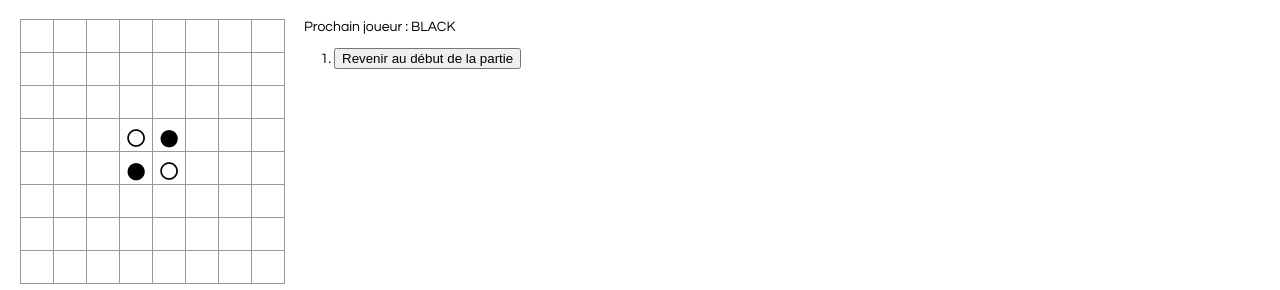
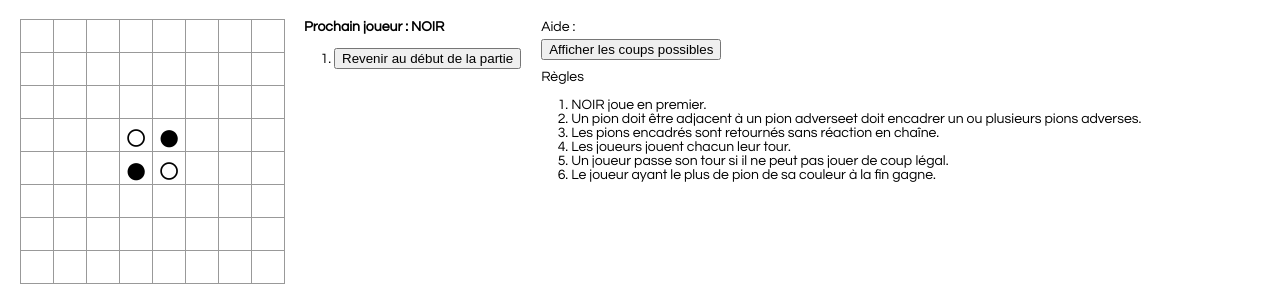
Before and after one commit to fmarissel/javascript-frameworks, a React app in the folder reversi-reactjs/: page / in a window 1280 px wide. Built offline with nearby package versions, Linux system fonts and the light colour scheme.

Commit message:
rules implementation

```diff
--- /dev/null
+++ b/reversi-reactjs/src/board.js
@@ -0,0 +1,38 @@
+import React from 'react';
+import './index.css';
+import {SIZE} from './constants';
+
+function Square(props) {
+    return (
+        <button className={props.className} onClick={props.onClick}>
+            {props.value ? props.value.color : null}
+        </button>
+    );
+}
+
+class Board extends React.Component {
+
+    renderSquare(i, j) {
+        return <Square key={i * SIZE + j}
+                       value={this.props.board[i][j]}
+                       onClick={() => this.props.onClick(i, j)}
+                       className={"square"}/>;
+    }
+
+    render() {
+        return (
+            <div>
+                {
+                    this.props.board.map((row, i) =>
+                        <div key={i} className="board-row">
+                            {
+                                row.map((col, j) => (this.renderSquare(i, j)))
+                            }
+                        </div>)
+                }
+            </div>
+        );
+    }
+}
+
+export default Board;
--- /dev/null
+++ b/reversi-reactjs/src/constants.js
@@ -0,0 +1,12 @@
+export const COLOR = {
+    BLACK: {
+        name: 'NOIR',
+        color: '\u25CF'
+    },
+    WHITE: {
+        name: 'BLANC',
+        color: '\u25CB'
+    }
+}
+
+export const SIZE = 8;
--- /dev/null
+++ b/reversi-reactjs/src/game.js
@@ -0,0 +1,207 @@
+import React from 'react';
+import './index.css';
+import Board from "./board";
+import {COLOR, SIZE} from './constants';
+
+// const NextPlayer = React.createContext(COLOR.BLACK);
+
+class Game extends React.Component {
+    constructor(props) {
+        super(props);
+
+        // initialize board
+        let matrix = [];
+        for (let i = 0; i < SIZE; i++) {
+            matrix[i] = [];
+            for (let j = 0; j < SIZE; j++) {
+                matrix[i][j] = null;
+            }
+        }
+
+        // initial values
+        matrix[3][3] = COLOR.WHITE;
+        matrix[4][4] = COLOR.WHITE;
+        matrix[3][4] = COLOR.BLACK;
+        matrix[4][3] = COLOR.BLACK;
+
+        this.state = {
+            history: [{
+                board: matrix,
+                next: COLOR.BLACK
+            }],
+            stepNumber: 0
+        }
+    }
+
+    handleClick(i, j) {
+        const history = this.state.history.slice(0, this.state.stepNumber + 1);
+        const current = history[history.length - 1];
+
+        // you can't use current.board.slice() on multi-dimensional array because array aren't immutable
+        let board = current.board.map(row => row.slice());
+        const next = current.next;
+
+        if (this.isLegalMove(next, board, i, j)) {
+            board = this.playMove(next, board, i, j);
+
+            this.setState({
+                history: history.concat([{
+                    board: board,
+                    next: this.getNextPlayer(next, board)
+                }]),
+                stepNumber: history.length
+            });
+        }
+    }
+
+    isLegalMove(next, board, i, j) {
+        // square already filled
+        if (board[i][j]) {
+            return false;
+        }
+
+        return this.isLegalDirection(i, j, true, false, false, false, board, next)
+            || this.isLegalDirection(i, j, true, false, true, false, board, next)
+            || this.isLegalDirection(i, j, false, false, true, false, board, next)
+            || this.isLegalDirection(i, j, false, true, true, false, board, next)
+            || this.isLegalDirection(i, j, false, true, false, false, board, next)
+            || this.isLegalDirection(i, j, false, true, false, true, board, next)
+            || this.isLegalDirection(i, j, false, false, false, true, board, next)
+            || this.isLegalDirection(i, j, true, false, false, true, board, next);
+    }
+
+    isLegalDirection(i, j, up, down, left, right, board, next) {
+
+        const opponent = this.getOpponent(next);
+
+        let mi = i, mj = j, c = 0;
+        mi = up ? mi - 1 : (down ? mi + 1 : i);
+        mj = left ? mj - 1 : (right ? mj + 1 : j);
+
+        while ((mi > 0 || !up) && (mi < SIZE - 1 || !down) && (mj > 0 || !left) && (mj < SIZE - 1 || !right) && board[mi][mj] === opponent) {
+            mi = up ? mi - 1 : (down ? mi + 1 : i);
+            mj = left ? mj - 1 : (right ? mj + 1 : j);
+            c += 1;
+        }
+
+        return c > 0 && mi >= 0 && mi <= SIZE - 1 && mj >= 0 && mj <= SIZE - 1 && board[mi][mj] === next;
+    }
+
+    playMove(next, board, i, j) {
+        board[i][j] = next;
+
+        board = this.playDirection(i, j, true, false, false, false, board, next);
+        board = this.playDirection(i, j, true, false, true, false, board, next);
+        board = this.playDirection(i, j, false, false, true, false, board, next);
+        board = this.playDirection(i, j, false, true, true, false, board, next);
+        board = this.playDirection(i, j, false, true, false, false, board, next);
+        board = this.playDirection(i, j, false, true, false, true, board, next);
+        board = this.playDirection(i, j, false, false, false, true, board, next);
+        board = this.playDirection(i, j, true, false, false, true, board, next);
+
+        return board;
+    }
+
+    playDirection(i, j, up, down, left, right, board, next) {
+
+        const opponent = this.getOpponent(next);
+        const boardTmp = board.map(row => row.slice());
+
+        let mi = i, mj = j, c = 0;
+        mi = up ? mi - 1 : (down ? mi + 1 : i);
+        mj = left ? mj - 1 : (right ? mj + 1 : j);
+
+        while ((mi > 0 || !up) && (mi < SIZE - 1 || !down) && (mj > 0 || !left) && (mj < SIZE - 1 || !right) && board[mi][mj] === opponent) {
+            boardTmp[mi][mj] = next;
+            mi = up ? mi - 1 : (down ? mi + 1 : i);
+            mj = left ? mj - 1 : (right ? mj + 1 : j);
+            c += 1;
+        }
+
+        if (c > 0 && mi >= 0 && mi <= SIZE - 1 && mj >= 0 && mj <= SIZE - 1 && board[mi][mj] === next) {
+            board = boardTmp;
+        }
+
+        return board;
+    }
+
+    getOpponent(color) {
+        return color === COLOR.BLACK ? COLOR.WHITE : COLOR.BLACK;
+    }
+
+    getNextPlayer(current, board) {
+        let next = current === COLOR.BLACK ? COLOR.WHITE : COLOR.BLACK;
+
+        for (let i = 0; i < SIZE; i++) {
+            for (let j = 0; j < SIZE; j++) {
+                if (this.isLegalMove(next, board, i, j)) {
+                    return next;
+                }
+            }
+        }
+
+        return current;
+    }
+
+    jumpTo(step) {
+        this.setState({
+            stepNumber: step
+        });
+    }
+
+    render() {
+        const history = this.state.history;
+        const current = history[this.state.stepNumber];
+
+        const isFinished = current.board.every(row => row.every(value => value));
+
+        let status;
+        if (!isFinished) {
+            status = 'Prochain joueur : ' + current.next.name;
+        } else {
+            const blackCount = current.board.flat().reduce((count, val) => count + (val === COLOR.BLACK), 0);
+            status = blackCount === 32 ? "EGALITE !" : ((blackCount > 32 ? COLOR.BLACK.name : COLOR.WHITE.name) + " VAINQUEUR !");
+        }
+
+        const moves = history.map((step, move) => {
+            const desc = move ?
+                'Revenir au tour n°' + move :
+                'Revenir au début de la partie';
+            return (
+                <li key={move}>
+                    <button onClick={() => this.jumpTo(move)}>{desc}</button>
+                </li>
+            );
+        });
+
+        return (
+            <div className="game">
+                <div className="game-board">
+                    <Board board={current.board}
+                           onClick={(i, j) => this.handleClick(i, j)}/>
+                </div>
+                <div className="game-info">
+                    <div className="status">{status}</div>
+                    <ol>{moves}</ol>
+                </div>
+                <div className="game-info">
+                    <div>Aide :</div>
+                    <button className="help-button" onClick={() => alert('TODO')}>Afficher les coups possibles</button>
+                    <div>Règles</div>
+                    <ol>
+                        <li>NOIR joue en premier.</li>
+                        <li>Un pion doit être adjacent à un pion adverseet doit encadrer un ou plusieurs pions
+                            adverses.
+                        </li>
+                        <li>Les pions encadrés sont retournés sans réaction en chaîne.</li>
+                        <li>Les joueurs jouent chacun leur tour.</li>
+                        <li>Un joueur passe son tour si il ne peut pas jouer de coup légal.</li>
+                        <li>Le joueur ayant le plus de pion de sa couleur à la fin gagne.</li>
+                    </ol>
+                </div>
+            </div>
+        );
+    }
+}
+
+export default Game;
--- a/reversi-reactjs/src/index.css
+++ b/reversi-reactjs/src/index.css
@@ -32,6 +32,14 @@ ol, ul {
     width: 34px;
 }
 
+.square-valid {
+    background: #1ddb8c;
+}
+
+.square-invalid {
+    background: #c47c7c;
+}
+
 .square:focus {
     outline: none;
 }
@@ -48,3 +56,12 @@ ol, ul {
 .game-info {
     margin-left: 20px;
 }
+
+.help-button {
+    margin-top: 5px;
+    margin-bottom: 10px;
+}
+
+.status {
+    font-weight: bold;
+}
--- a/reversi-reactjs/src/index.js
+++ b/reversi-reactjs/src/index.js
@@ -1,137 +1,7 @@
 import React from 'react';
 import ReactDOM from 'react-dom';
-import './index.css';
+import Game from './game.js';
 
-const COLOR = {
-    BLACK: {
-        name: 'BLACK',
-        color: '\u25CF'
-    },
-    WHITE: {
-        name: 'WHITE',
-        color: '\u25CB'
-    }
-}
-
-const SIZE = 8;
-
-function Square(props) {
-    return (
-        <button className="square" onClick={props.onClick}>
-            {props.value ? props.value.color : null}
-        </button>
-    );
-}
-
-class Board extends React.Component {
-
-    renderSquare(i, j) {
-        return <Square key={i * SIZE + j}
-                       value={this.props.board[i][j]}
-                       onClick={() => this.props.onClick(i, j)}/>;
-    }
-
-    render() {
-        return (
-            <div>
-                {
-                    this.props.board.map((row, i) =>
-                        <div key={i} className="board-row">
-                            {
-                                row.map((col, j) => (this.renderSquare(i, j)))
-                            }
-                        </div>)
-                }
-            </div>
-        );
-    }
-}
-
-class Game extends React.Component {
-    constructor(props) {
-        super(props);
-
-        // initialize board
-        let matrix = [];
-        for (let i = 0; i < SIZE; i++) {
-            matrix[i] = [];
-            for (let j = 0; j < SIZE; j++) {
-                matrix[i][j] = null;
-            }
-        }
-
-        // initial values
-        matrix[3][3] = COLOR.WHITE;
-        matrix[4][4] = COLOR.WHITE;
-        matrix[3][4] = COLOR.BLACK;
-        matrix[4][3] = COLOR.BLACK;
-
-        this.state = {
-            history: [{
-                board: matrix,
-                next: COLOR.BLACK
-            }],
-            stepNumber: 0
-        }
-    }
-
-    handleClick(i, j) {
-        const history = this.state.history.slice(0, this.state.stepNumber + 1);
-        const current = history[history.length - 1];
-
-        // you can't use current.board.slice() on multi-dimensional array because array aren't immutable
-        const board = current.board.map(row => row.slice());
-        const next = current.next;
-
-        board[i][j] = next;
-
-        this.setState({
-            history: history.concat([{
-                board: board,
-                next: next === COLOR.BLACK ? COLOR.WHITE : COLOR.BLACK
-            }]),
-            stepNumber: history.length
-        });
-    }
-
-    jumpTo(step) {
-        this.setState({
-            stepNumber: step
-        });
-    }
-
-    render() {
-        const history = this.state.history;
-        const current = history[this.state.stepNumber];
-        const status = 'Prochain joueur : ' + current.next.name;
-
-        const moves = history.map((step, move) => {
-            const desc = move ?
-                'Revenir au tour n°' + move :
-                'Revenir au début de la partie';
-            return (
-                <li key={move}>
-                    <button onClick={() => this.jumpTo(move)}>{desc}</button>
-                </li>
-            );
-        });
-
-        return (
-            <div className="game">
-                <div className="game-board">
-                    <Board board={current.board}
-                           onClick={(i, j) => this.handleClick(i, j)}/>
-                </div>
-                <div className="game-info">
-                    <div>{status}</div>
-                    <ol>{moves}</ol>
-                </div>
-            </div>
-        );
-    }
-}
-
-// ========================================
 
 ReactDOM.render(
     <Game/>,
```
